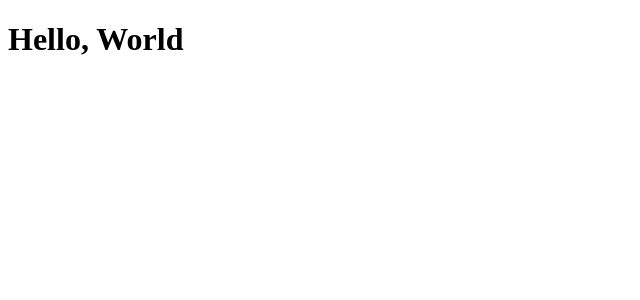
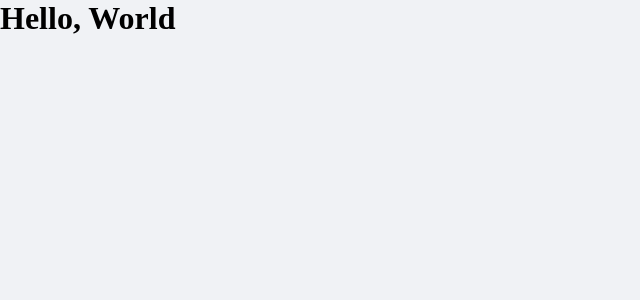
Before and after one commit to viniciusoliveiras/dtmoney, a React (Create React App) app: page / in a window 1280 px wide. Shown: the top 300 px of the page, without its empty margins (0-640 px from the left). Built offline with nearby package versions, Linux system fonts and the light colour scheme.

Commit message:
Criando estilos globais

```diff
--- a/package.json
+++ b/package.json
@@ -6,6 +6,7 @@
     "react": "^17.0.1",
     "react-dom": "^17.0.1",
     "react-scripts": "4.0.3",
+    "styled-components": "^5.2.1",
     "web-vitals": "^1.0.1"
   },
   "devDependencies": {
@@ -16,6 +17,7 @@
     "@types/node": "^12.0.0",
     "@types/react": "^17.0.0",
     "@types/react-dom": "^17.0.0",
+    "@types/styled-components": "^5.1.9",
     "typescript": "^4.1.2"
   },
   "scripts": {
--- a/public/index.html
+++ b/public/index.html
@@ -2,8 +2,9 @@
 <html lang="en">
   <head>
     <meta charset="utf-8" />
+    <meta name="viewport" content="width=device-width, initial-scale=1" />
 
-    <meta name="viewport" content="width=device-width, initial-scale=1" />
+    <link rel="shortcut icon" href="favicon.png" type="image/png" />
 
     <title>dtmoney</title>
   </head>
--- a/src/App.tsx
+++ b/src/App.tsx
@@ -1,7 +1,10 @@
+import { GlobalStyle } from './styles/global';
+
 export function App() {
   return (
     <div className='App'>
       <h1>Hello, World</h1>
+      <GlobalStyle />
     </div>
   );
 }
--- /dev/null
+++ b/src/styles/global.ts
@@ -0,0 +1,46 @@
+import { createGlobalStyle } from 'styled-components';
+
+export const GlobalStyle = createGlobalStyle`
+  :root {
+    --background: #F0F2F5;
+    --shape: #FFFFFF;
+
+    --red: #E52E4D;
+    --blue: #5429CC;
+
+    --blue-light: #6933FF;
+
+    --text-title: #363F5F;
+    --text-body: #969CB3;
+  }
+
+  *{
+    margin: 0;
+    padding: 0;
+    box-sizing: border-box;
+  }
+
+  html{
+    @media (max-width: 1080px){
+      font-size:93.75%;
+    }
+
+    @media (max-width: 720px){
+      font-size:87.5%;
+    }
+  }
+
+  body{
+    background: var(--background);
+    -webkit-font-smoothing: antialiased;
+  }
+
+  button {
+    cursor: pointer;
+  }
+
+  [disabled] {
+      opacity: 0.6;
+      cursor: not-allowed;
+  }
+`;
```
Also changed, not shown: 1 other file (tests, documents, lock files or other folders).
